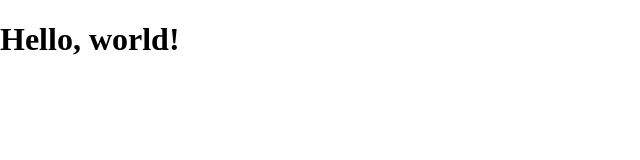
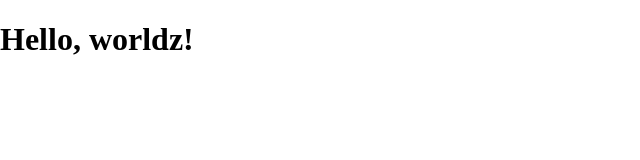
Before and after one commit to shoegaze/odoblock-site, a plain HTML site: page index.html in a window 1280 px wide. Shown: the full height of the page, 0-640 px from the left. Drawn offline with Linux system fonts and the light colour scheme.

Commit message:
changed header

```diff
--- a/index.html
+++ b/index.html
@@ -10,7 +10,7 @@
 </head>
 
 <body>
-  <h1>Hello, world!</h1>
+  <h1>Hello, worldz!</h1>
 </body>
 
 </html>
```
